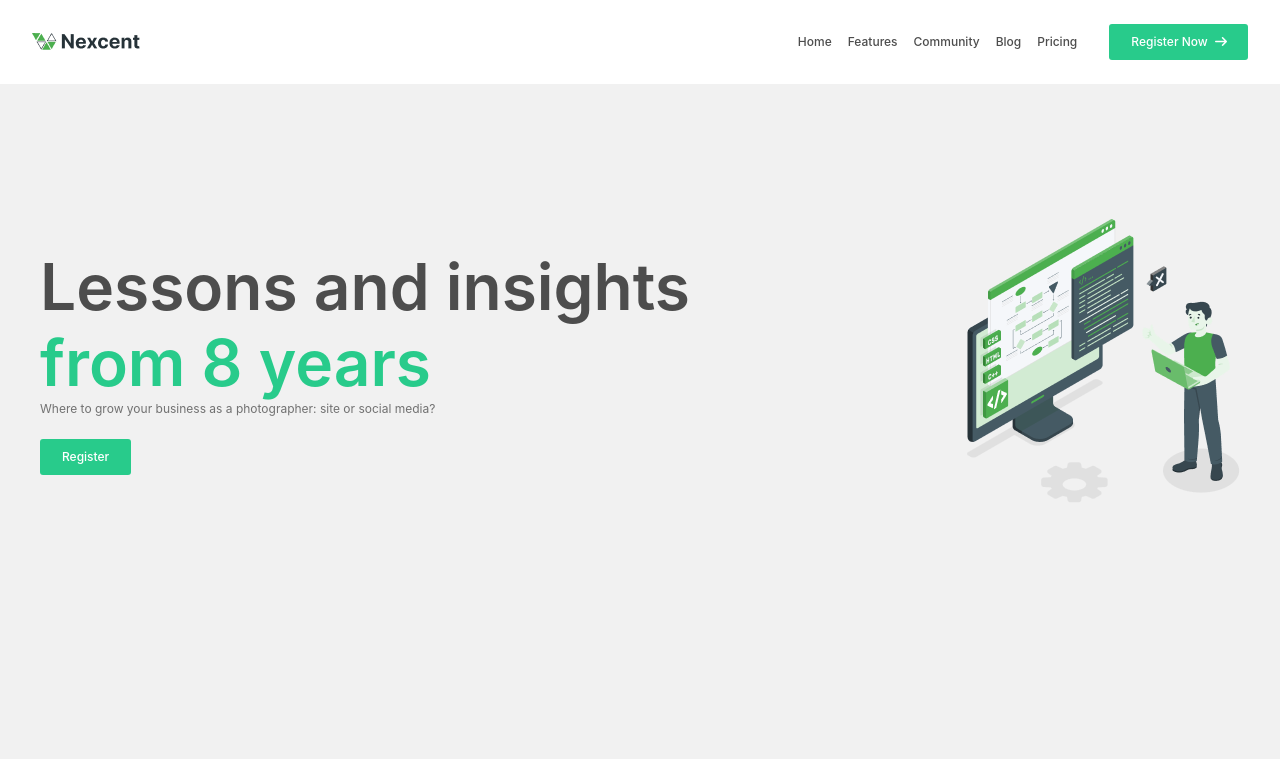
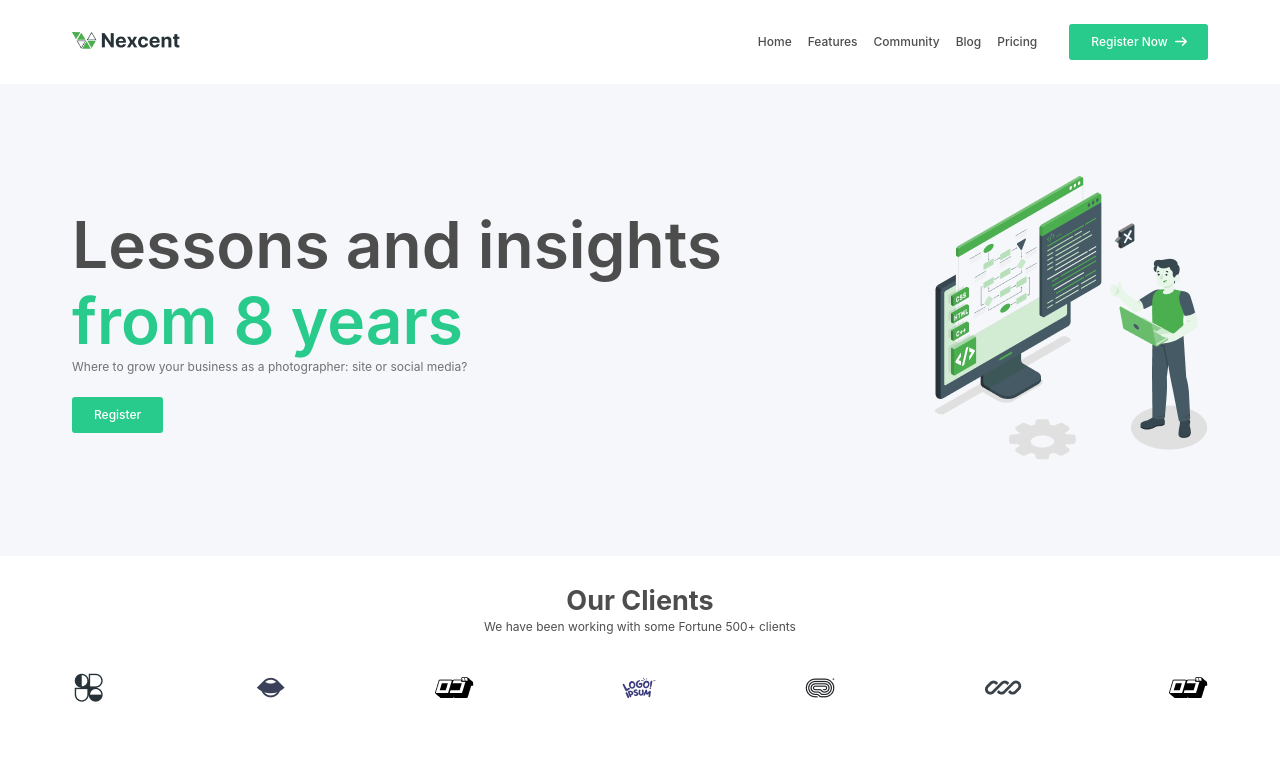
Before and after one commit to farshidpashazadeh-ir/nexcent, a plain HTML site: page index.html in a window 1280 px wide. Drawn offline with Linux system fonts and the light colour scheme; a web font is replaced by a local one.

Commit message:
feat: add our clients section

```diff
--- a/index.html
+++ b/index.html
@@ -13,6 +13,7 @@
   <body>
     <header>
       <section class="top-menu">
+        <div class="container flex-container">
           <a href="#" class="logo"><img class="logo-image" src="./assets/images/logo.png" alt="nexcent logo" /></a>
           <nav class="navigation">
             <ul class="navbar">
@@ -26,9 +27,10 @@
               >register now <span class="fa-solid fa-arrow-right btn-register-icon"></span
             ></a>
           </nav>
+        </div>
       </section>
-      <section class="hero-section container">
-        <div class="flex-container">
+      <section class="hero-section">
+        <div class="flex-container container">
           <div class="left-section">
             <div>
               <h2 class="headline-1 hero-section__title">
@@ -46,7 +48,28 @@
         </div>
       </section>
     </header>
-    <main></main>
+    <main>
+      <section class="our-clients-section">
+        <div class="container">
+          <h2 class="headline-3">our clients</h2>
+          <p class="description">we have been working with some Fortune 500+ clients</p>
+          <div class="flex-container clients-logo">
+            <img class="client-logo" src="./assets/images/client-1.png" alt="client-1" />
+            <img class="client-logo" src="./assets/images/client-2.png" alt="client-2" />
+            <img class="client-logo" src="./assets/images/client-3.png" alt="client-3" />
+            <img class="client-logo" src="./assets/images/client-4.png" alt="client-4" />
+            <img class="client-logo" src="./assets/images/client-5.png" alt="client-5" />
+            <img class="client-logo" src="./assets/images/client-6.png" alt="client-6" />
+            <img class="client-logo" src="./assets/images/client-7.png" alt="client-7" />
+          </div>
+        </div>
+      </section>
+      <!-- <section class="unlock-section"></section>
+      <section class="achievements-section"></section>
+      <section class="calender-section"></section>
+      <section class="customer-section"></section>
+      <section class="community-update-section"></section> -->
+    </main>
     <footer></footer>
   </body>
 </html>
--- a/styles/style.css
+++ b/styles/style.css
@@ -1,10 +1,14 @@
 body {
-  background-color: #f1f1f1;
   color: var(--neutral-dark-gray);
+  font-family: inter;
+  font-size: 1.2rem;
+  font-weight: 400;
+  line-height: 1.6rem;
 }
 
 .container {
   margin: 0 auto;
+  padding: 2.7rem 3.2rem;
   max-width: 1200px;
 }
 
@@ -17,14 +21,10 @@ body {
 
 .top-menu {
   background-color: var(--neutral-white);
-  display: flex;
-  justify-content: space-between;
-  align-items: center;
-  height: 84px;
-  padding: 0 3.2rem;
   position: fixed;
   top: 0;
   width: 100%;
+  height: 84px;
 }
 
 .navigation {
@@ -40,18 +40,18 @@ body {
 }
 
 .navbar-items > a {
+  display: inline-block;
   text-transform: capitalize;
   color: var(--neutral-dark-gray);
   font-family: inter;
-  font-size: 1.2rem;
   font-weight: 500;
-  line-height: 1.6rem;
   transition: all 1s;
 }
 
 .navbar-items:hover > a {
+  transform: scale(1.2);
   color: var(--brand-primary);
-  /* transition: all 1s; */
+  transition: all 1s;
 }
 
 .btn-register {
@@ -82,8 +82,10 @@ body {
 }
 
 .hero-section {
-  margin-top: 84px;
+  background-color: var(--neutral-silver);
+  padding-top: 84px;
   height: calc(80vh - 84px);
+  width: 100%;
 }
 
 .hero-section .left-section {
@@ -99,8 +101,37 @@ body {
 
 .hero-section .left-section button.btn-register {
   width: max-content;
+  cursor: pointer;
 }
 
 .hero-section__text {
   color: var(--neutral-gray);
 }
+
+.our-clients-section h2 {
+  text-transform: capitalize;
+}
+
+.our-clients-section p.description::first-letter {
+  text-transform: uppercase;
+}
+
+.our-clients-section h2,
+.our-clients-section p {
+  text-align: center;
+}
+
+.clients-logo {
+  padding: 24px 0;
+  margin-top: 12px;
+}
+
+.clients-logo > .client-logo {
+  transition: all 1s;
+  cursor: pointer;
+}
+
+.clients-logo > .client-logo:hover {
+  transform: scale(1.2);
+  transition: all 1s;
+}
--- a/styles/variables.css
+++ b/styles/variables.css
@@ -7,6 +7,7 @@
   --neutral-light-gray: #89939e;
   --neutral-gray-blue: #abbed1;
   --neutral-white: #ffffff;
+  --neutral-silver: #f5f7fa;
   /* BRAND COLORS */
   --brand-primary: #28cb8b;
   --brand-secondary: #263238;
```
Also changed, not shown: assets/images/client-1.png (added), assets/images/client-2.png (added), assets/images/client-3.png (added), assets/images/client-4.png (added), assets/images/client-5.png (added), assets/images/client-6.png (added), assets/images/client-7.png (added). Lines whose indentation alone changed are shown as unchanged.
